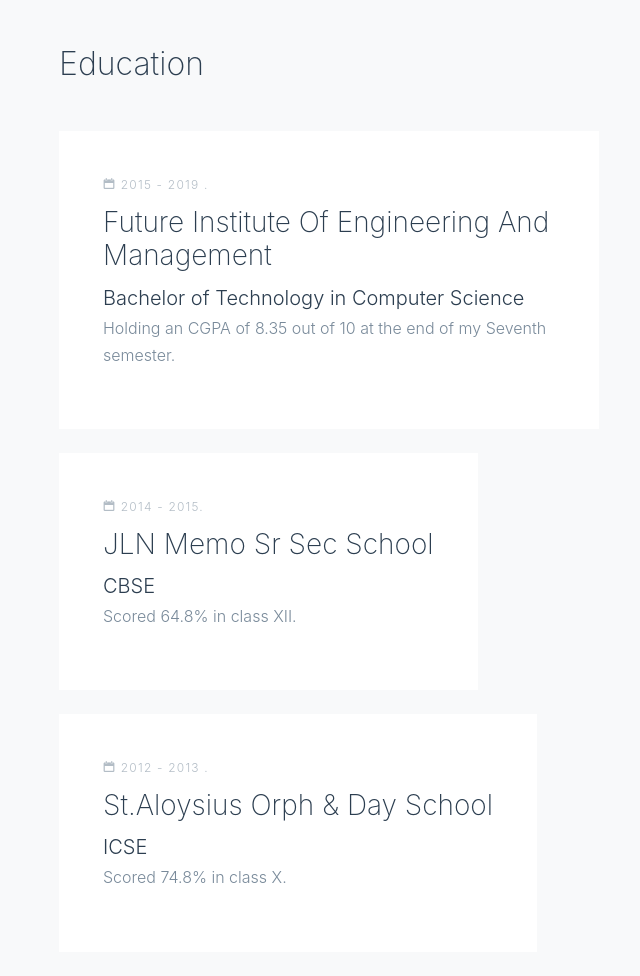
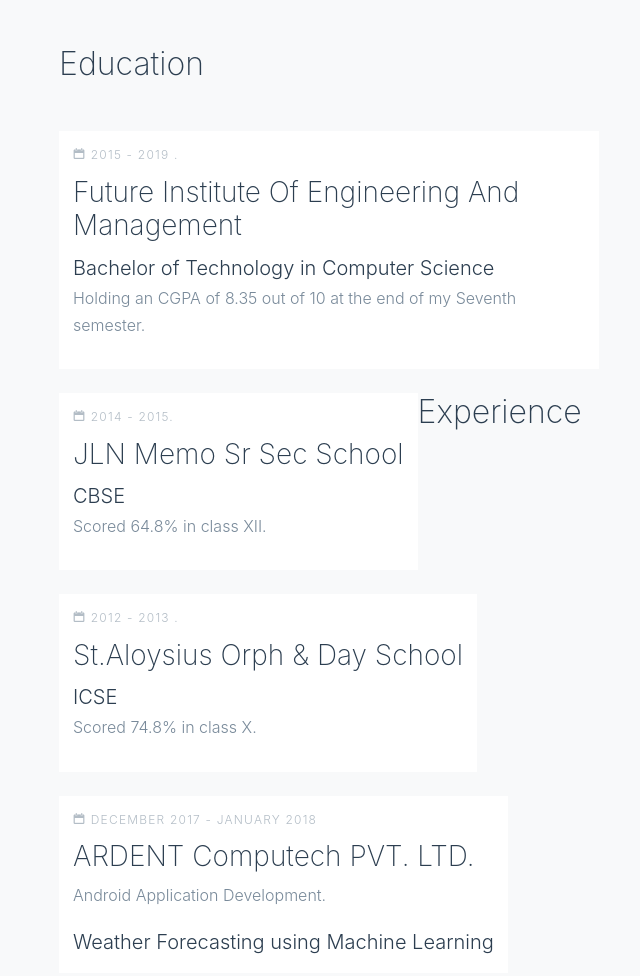
Before and after one commit to KeshavDeoSharma/KeshavDeoSharma.github.io, a plain HTML site: page index.html in a window 1280 px wide. Shown: the part 1900-2876 px from the top of the page, without its empty margins (26-666 px from the left). Drawn offline with nearby package versions, Linux system fonts and the light colour scheme; some packages are replaced by stand-ins of ours; no server answers; files whose address does not match are found by name.

Commit message:
Update style.css

```diff
--- a/css/style.css
+++ b/css/style.css
@@ -475,9 +475,9 @@ a {
 
 .resume-item {
   float: left;
-  padding: 40px;
-  padding-left:40px;
-  padding-right:40px;
+  padding: 10px;
+  padding-left:10px;
+  padding-right:10px;
   background: #fff;
   -webkit-transition: .3s all ease;
   -o-transition: .3s all ease;
```
